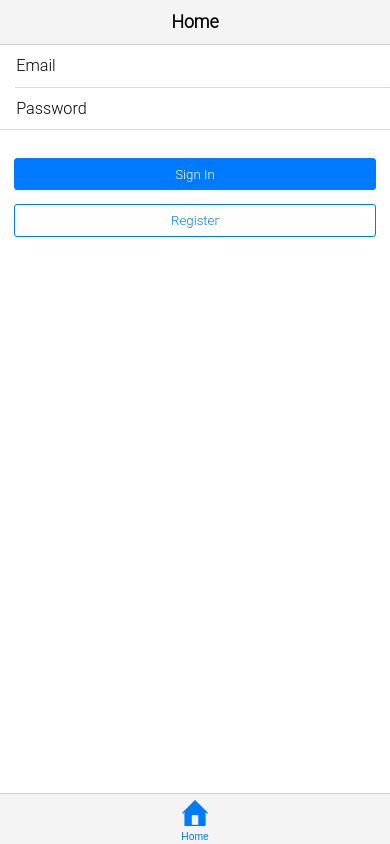
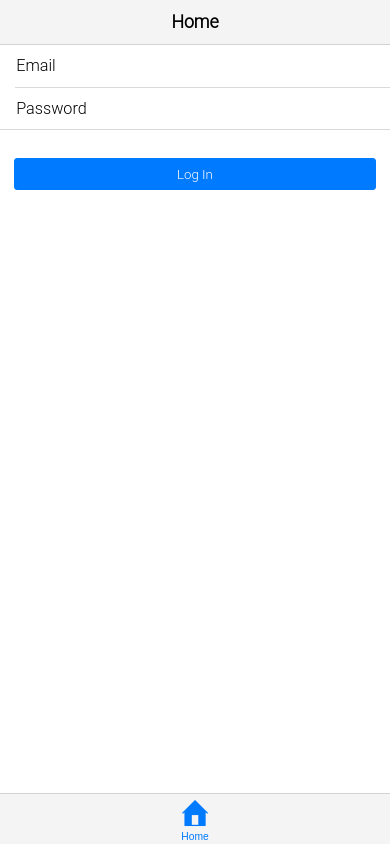
Before and after one commit to fayaziiui/weshare, a website: page WeShare Hybrid/index.html in a window 390 px wide. Drawn offline with Linux system fonts and the light colour scheme; some packages are replaced by stand-ins of ours.

Commit message:
Changes from Screen Builder

```diff
--- a/WeShare Hybrid/home/view.html
+++ b/WeShare Hybrid/home/view.html
@@ -15,9 +15,9 @@
             </ul>
 
             <div class="button-group button-group-vertical">
-                <a data-role="button" class="km-state-active" data-bind="events: { click: homeModel.signin }">Sign In</a>
+                <a data-role="button" class="km-state-active" data-bind="events: { click: homeModel.signin }">Log In</a>
 
-                <a data-role="button" data-bind="events: { click: homeModel.toggleView }">Register</a>
+
 
             </div>
         </form>
```
